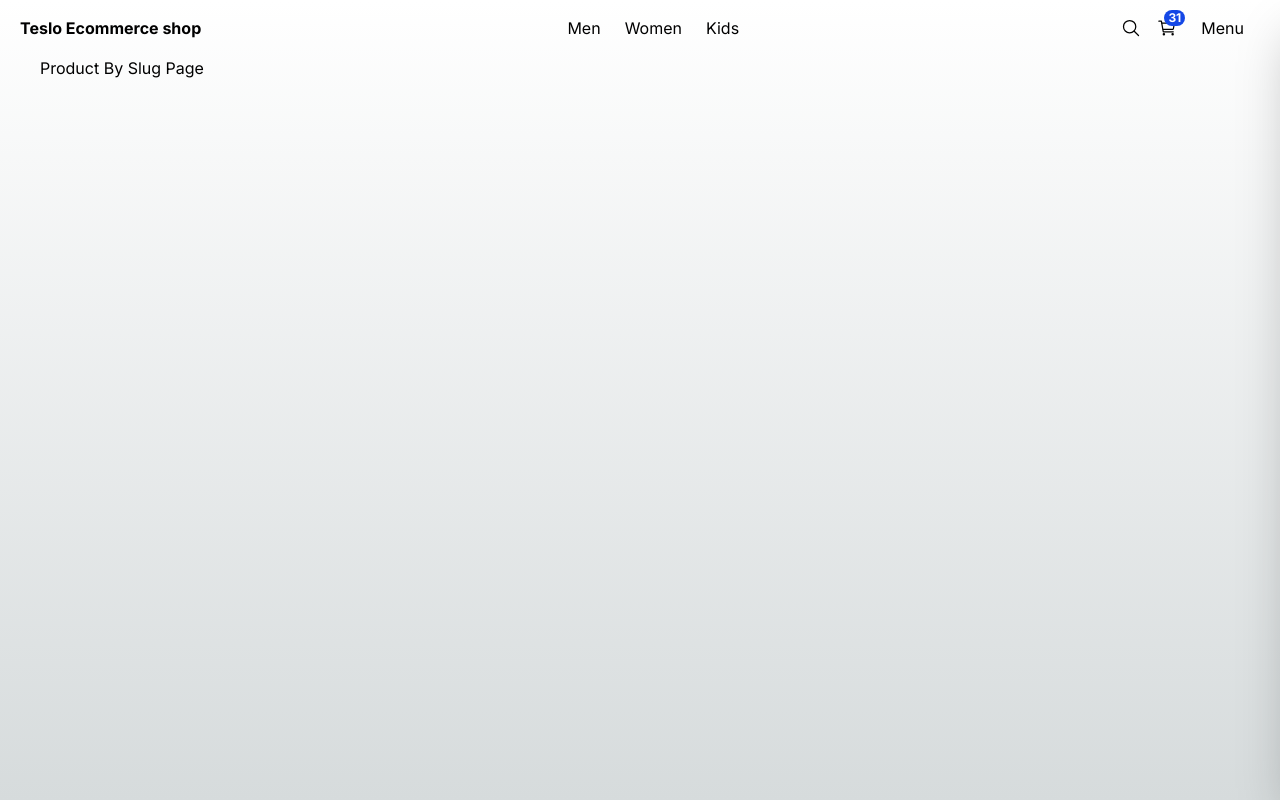
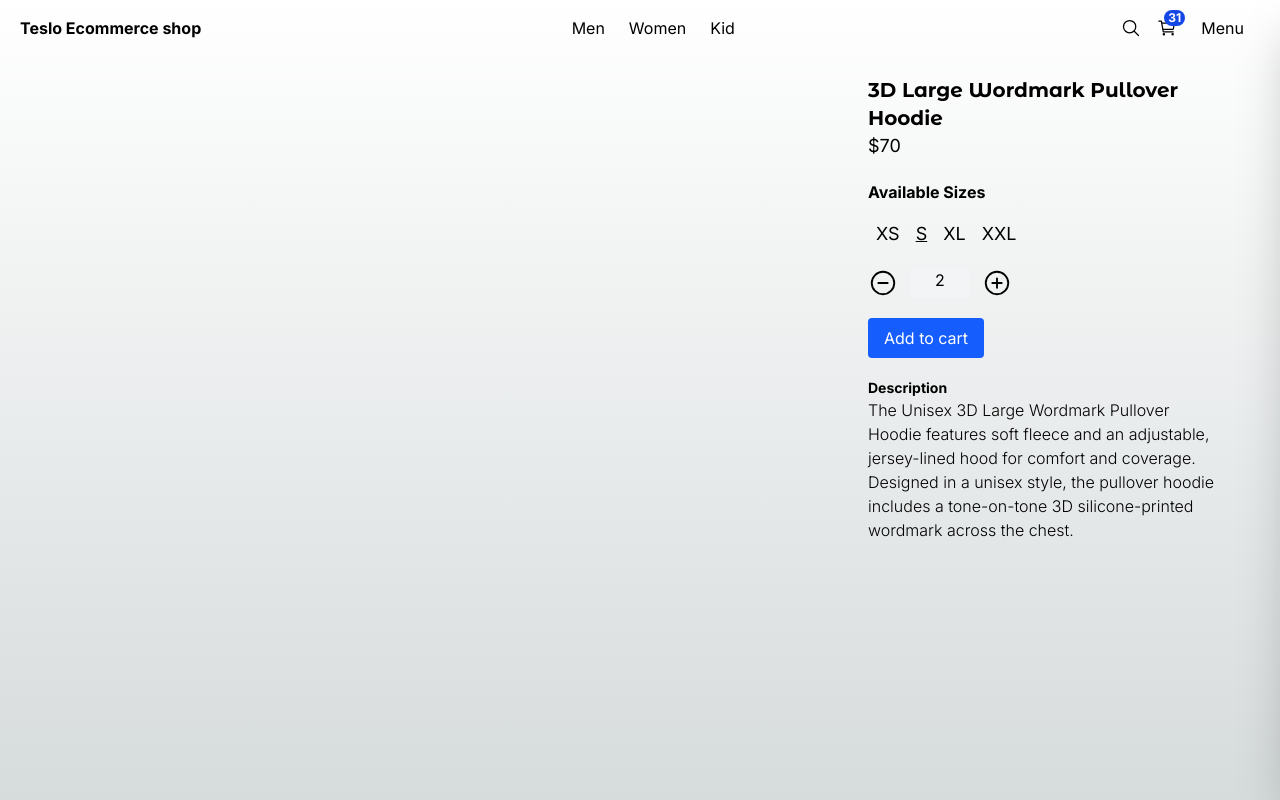
Before and after one commit to rabindranathfv/tesla-ecommerce-shop-next, a Next.js app: page /product/3d_large_wordmark_pullover_hoodie in a window 1280 px wide. Built offline with nearby package versions, Linux system fonts and the light colour scheme.

Commit message:
feat: adjust product details page, separate layout and create description, availableSizes and quantytySelector

```diff
--- a/src/app/(shop)/category/[id]/page.tsx
+++ b/src/app/(shop)/category/[id]/page.tsx
@@ -1,4 +1,9 @@
-import { notFound } from "next/navigation";
+// import { notFound } from "next/navigation";
+
+import { Title } from "@/components";
+import ProductGrid from "@/components/products/product-grid/ProductGrid";
+import { Product, categories } from "@/interfaces/product.interface";
+import { initialData } from "@/seed/seed";
 
 interface props {
   params: {
@@ -6,15 +11,31 @@ interface props {
   };
 }
 
+const products = initialData.products as unknown as Product[];
+
 export default async function CategoryByIdPage({ params }: props) {
   const { id } = await params;
 
-  if (id === "kids") {
-    notFound();
-  }
+  const productsLabels: Record<categories, string> = {
+    men: "for Men",
+    women: "for Women",
+    kid: " for Kids",
+    unisex: "for everyone",
+  };
+
+  // if (id === "kids") {
+  //   notFound();
+  // }
   return (
-    <div>
-      <h1>Category By ID Page with ID: {id}</h1>
-    </div>
+    <>
+      <Title
+        title="Products for"
+        subtitle={`the best products ${productsLabels[id as categories]}`}
+        className="mb-2"
+      />
+      <ProductGrid
+        products={products.filter((product) => product.gender === id)}
+      />
+    </>
   );
 }
--- a/src/app/(shop)/product/[slug]/page.tsx
+++ b/src/app/(shop)/product/[slug]/page.tsx
@@ -1,7 +1,64 @@
-export default function ProductBySlugPage() {
+import { QuantitySelector, SizeSelector } from "@/components";
+import { titleFont } from "@/config/fonts";
+import { Product } from "@/interfaces";
+import { initialData } from "@/seed/seed";
+import { notFound } from "next/navigation";
+
+interface props {
+  params: {
+    slug: string;
+  };
+}
+
+const products = initialData.products as unknown as Product[];
+
+export default async function ProductBySlugPage({ params }: props) {
+  const { slug } = await params;
+  const product = products.find((product) => product.slug === slug);
+
+  if (!product) {
+    return notFound();
+  }
+
   return (
-    <div>
-      <h1>Product By Slug Page</h1>
+    <div className="mt-5 mb-20 grid grid-cols-1 md:grid-cols-3 gap-3">
+      {/* Slideshow */}
+      <div className="col-span-1 md:col-span-2 ">
+        {/* Mobile Slideshow */}
+        {/* <ProductMobileSlideshow
+          title={product.title}
+          images={product.images}
+          className="block md:hidden"
+        /> */}
+
+        {/* Desktop Slideshow */}
+        {/* <ProductSlideshow
+          title={product.title}
+          images={product.images}
+          className="hidden md:block"
+        /> */}
+      </div>
+
+      <div className="col-span-1 px-5">
+        <h1 className={` ${titleFont.className} antialiased font-bold text-xl`}>
+          {product.title}
+        </h1>
+        <p className="text-lg mb-5">${product.price}</p>
+
+        <SizeSelector
+          selectedSize={product.sizes[1]}
+          availableSizes={product.sizes}
+        />
+
+        <QuantitySelector quantity={2} />
+
+        {/* Button */}
+        <button className="btn-primary my-5">Add to cart</button>
+
+        {/* Descripción */}
+        <h3 className="font-bold text-sm">Description</h3>
+        <p className="font-light">{product.description}</p>
+      </div>
     </div>
   );
 }
--- /dev/null
+++ b/src/app/(shop)/product/not-found.tsx
@@ -0,0 +1,5 @@
+import { PageNotFound } from "@/components";
+
+export default function NotFound() {
+  return <PageNotFound />;
+}
--- a/src/components/index.ts
+++ b/src/components/index.ts
@@ -1,7 +1,9 @@
 export * from "./products/product-grid/ProductGrid";
 export * from "./products/product-grid/ProductGridItem";
+
+export * from "./products/sise-selector/SizeSelector";
+export * from "./products/quantity-selector/QuantitySelector";
 export * from "./sidebar/Sidebar";
-
 export * from "./ui/not-found/PageNotFound";
 export * from "./ui/title/Title";
 export * from "./ui/top-menu/TopMenu";
--- /dev/null
+++ b/src/components/products/quantity-selector/QuantitySelector.tsx
@@ -0,0 +1,31 @@
+"use client";
+
+import { useState } from "react";
+import { IoAddCircleOutline, IoRemoveCircleOutline } from "react-icons/io5";
+
+interface props {
+  quantity: number;
+}
+
+export const QuantitySelector = ({ quantity }: props) => {
+  const [currentQuantity, setCurrentQuantity] = useState(quantity);
+  const onQuantityChange = (value: number) => {
+    if (currentQuantity + value < 1) return;
+
+    setCurrentQuantity(currentQuantity + value);
+  };
+
+  return (
+    <div className="flex">
+      <button onClick={() => onQuantityChange(-1)}>
+        <IoRemoveCircleOutline size={30} />
+      </button>
+      <span className="w-15 mx-3 px-5 bg-gray-100 text-center rounded">
+        {currentQuantity}
+      </span>
+      <button onClick={() => onQuantityChange(1)}>
+        <IoAddCircleOutline size={30} />
+      </button>
+    </div>
+  );
+};
--- /dev/null
+++ b/src/components/products/sise-selector/SizeSelector.tsx
@@ -0,0 +1,27 @@
+import { Size } from "@/interfaces";
+import clsx from "clsx";
+
+interface props {
+  selectedSize: Size;
+  availableSizes: Size[];
+}
+
+export const SizeSelector = ({ selectedSize, availableSizes }: props) => {
+  return (
+    <div className="my-5">
+      <h3 className="font-bold mb-4">Available Sizes</h3>
+      <div className="flex">
+        {availableSizes.map((size) => (
+          <button
+            key={size}
+            className={clsx("mx-2 hover:underline text-lg", {
+              underline: selectedSize === size,
+            })}
+          >
+            {size}
+          </button>
+        ))}
+      </div>
+    </div>
+  );
+};
--- a/src/components/ui/top-menu/TopMenu.tsx
+++ b/src/components/ui/top-menu/TopMenu.tsx
@@ -32,10 +32,10 @@ export default function TopMenu() {
           Women
         </Link>
         <Link
-          href="/category/kids"
+          href="/category/kid"
           className="mr-2 p-2 rouded-md transition-all hover:bg-gray-100"
         >
-          Kids
+          Kid
         </Link>
       </div>
 
--- a/src/interfaces/product.interface.ts
+++ b/src/interfaces/product.interface.ts
@@ -4,13 +4,14 @@ export interface Product {
   images: string[];
   stock: number;
   price: number;
-  sizes: ValidSizes[];
+  sizes: Size[];
   slug: string;
   tags: string[];
   title: string;
   type: ValidTypes;
-  gender: "men" | "women" | "kid" | "unisex";
+  gender: categories;
 }
 
-export type ValidSizes = "XS" | "S" | "M" | "L" | "XL" | "XXL" | "XXXL";
+export type categories = "men" | "women" | "kid" | "unisex";
+export type Size = "XS" | "S" | "M" | "L" | "XL" | "XXL" | "XXXL";
 export type ValidTypes = "shirts" | "pants" | "hoodies" | "hats";
```
